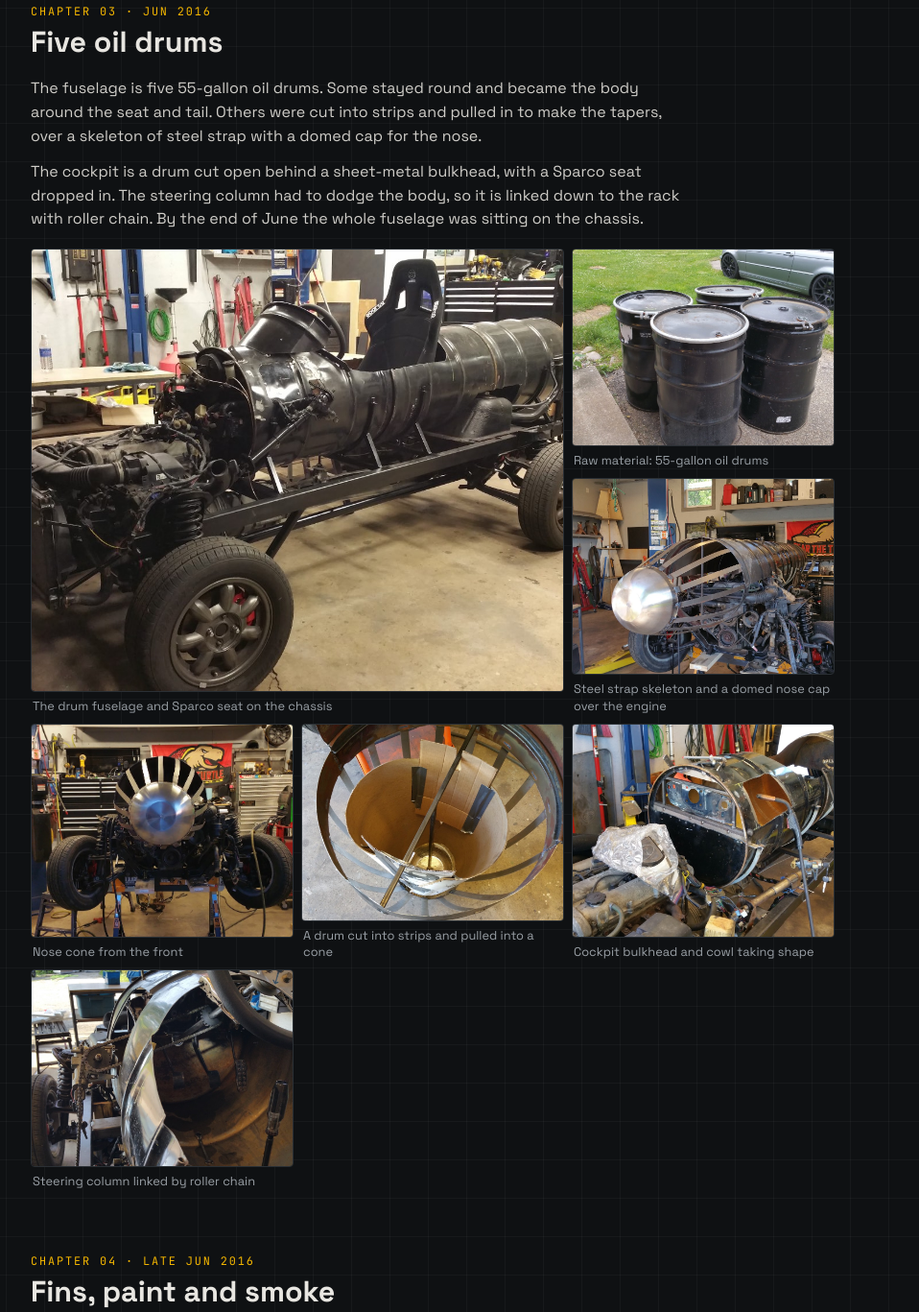
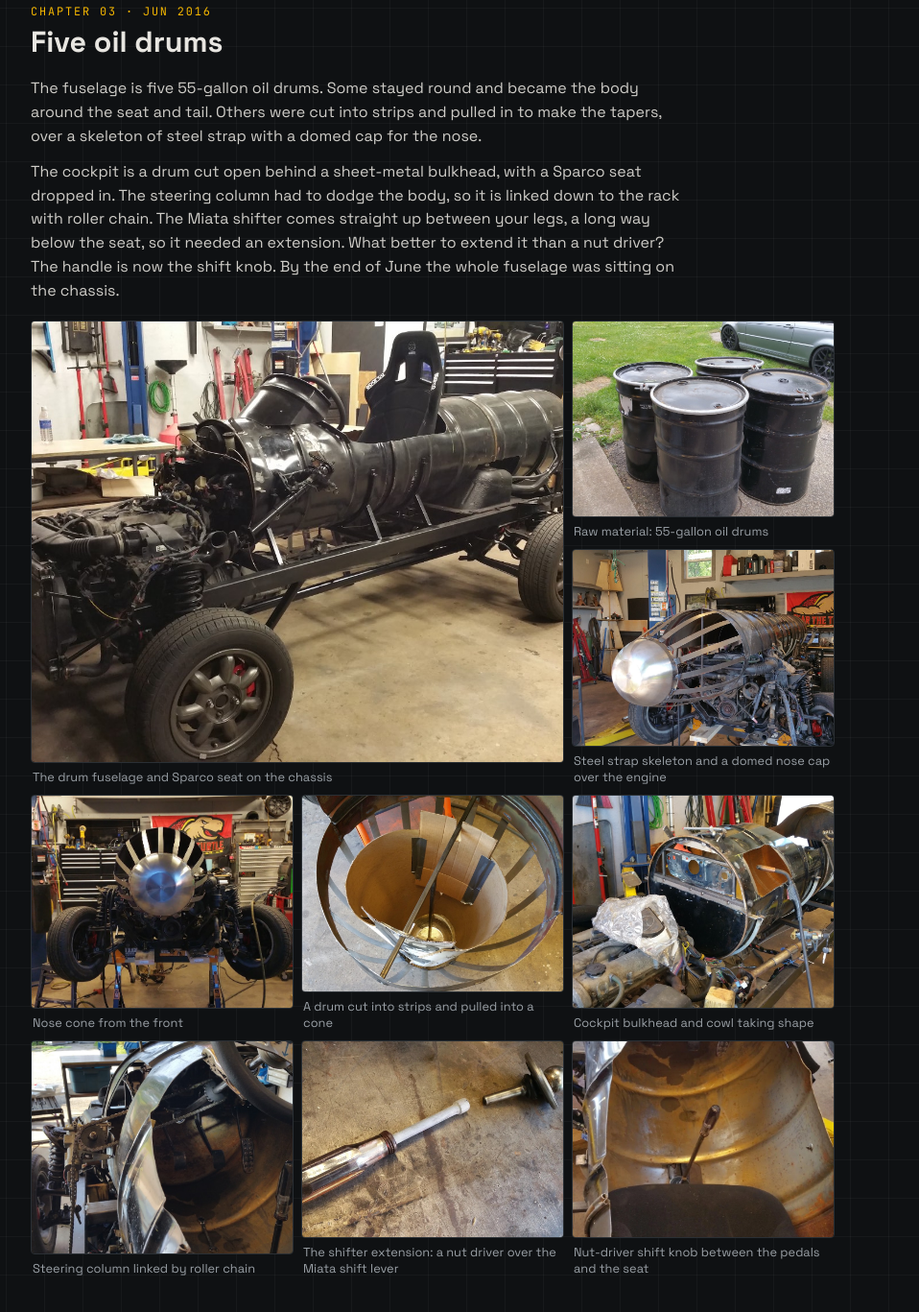
Before and after one commit to adamdaly-cell/mechayard-site, a plain HTML site: page builds/rocket-car/index.html in a window 1280 px wide. Shown: the part 3432-4799 px from the top of the page at 96% size, without its empty margins (314-1272 px from the left). Drawn offline with Linux system fonts and the light colour scheme.

Commit message:
Add the nut-driver shifter to the Rocket Car build
Co-Authored-By: Claude Opus 5.5 <noreply@anthropic.com>

```diff
--- a/builds/rocket-car/index.html
+++ b/builds/rocket-car/index.html
@@ -103,7 +103,7 @@
         <div class="ch-head"><span class="ch-no">CHAPTER 03 · JUN 2016</span><h2>Five oil drums</h2></div>
         <div class="prose">
           <p>The fuselage is five 55-gallon oil drums. Some stayed round and became the body around the seat and tail. Others were cut into strips and pulled in to make the tapers, over a skeleton of steel strap with a domed cap for the nose.</p>
-          <p>The cockpit is a drum cut open behind a sheet-metal bulkhead, with a Sparco seat dropped in. The steering column had to dodge the body, so it is linked down to the rack with roller chain. By the end of June the whole fuselage was sitting on the chassis.</p>
+          <p>The cockpit is a drum cut open behind a sheet-metal bulkhead, with a Sparco seat dropped in. The steering column had to dodge the body, so it is linked down to the rack with roller chain. The Miata shifter comes straight up between your legs, a long way below the seat, so it needed an extension. What better to extend it than a nut driver? The handle is now the shift knob. By the end of June the whole fuselage was sitting on the chassis.</p>
         </div>
         <div class="shots">
           <figure class="w"><button type="button" data-img="img/body-on.jpg" data-cap="The drum fuselage and Sparco seat on the chassis" aria-label="Enlarge: The drum fuselage and Sparco seat on the chassis"><img src="img/body-on.jpg" alt="The drum fuselage and Sparco seat on the chassis" loading="lazy"></button><figcaption>The drum fuselage and Sparco seat on the chassis</figcaption></figure>
@@ -113,6 +113,8 @@
           <figure><button type="button" data-img="img/drum-cone.jpg" data-cap="A drum cut into strips and pulled into a cone" aria-label="Enlarge: A drum cut into strips and pulled into a cone"><img src="img/drum-cone.jpg" alt="A drum cut into strips and pulled into a cone" loading="lazy"></button><figcaption>A drum cut into strips and pulled into a cone</figcaption></figure>
           <figure><button type="button" data-img="img/cowl.jpg" data-cap="Cockpit bulkhead and cowl taking shape" aria-label="Enlarge: Cockpit bulkhead and cowl taking shape"><img src="img/cowl.jpg" alt="Cockpit bulkhead and cowl taking shape" loading="lazy"></button><figcaption>Cockpit bulkhead and cowl taking shape</figcaption></figure>
           <figure><button type="button" data-img="img/steering-chain.jpg" data-cap="Steering column linked by roller chain" aria-label="Enlarge: Steering column linked by roller chain"><img src="img/steering-chain.jpg" alt="Steering column linked by roller chain" loading="lazy"></button><figcaption>Steering column linked by roller chain</figcaption></figure>
+          <figure><button type="button" data-img="img/shifter-parts.jpg" data-cap="The shifter extension: a nut driver over the Miata shift lever" aria-label="Enlarge: The shifter extension: a nut driver over the Miata shift lever"><img src="img/shifter-parts.jpg" alt="The shifter extension: a nut driver over the Miata shift lever" loading="lazy"></button><figcaption>The shifter extension: a nut driver over the Miata shift lever</figcaption></figure>
+          <figure><button type="button" data-img="img/shifter-cockpit.jpg" data-cap="Nut-driver shift knob between the pedals and the seat" aria-label="Enlarge: Nut-driver shift knob between the pedals and the seat"><img src="img/shifter-cockpit.jpg" alt="Nut-driver shift knob between the pedals and the seat" loading="lazy"></button><figcaption>Nut-driver shift knob between the pedals and the seat</figcaption></figure>
         </div>
       </section>
       <section class="ch" id="ch-4">
```
Also changed, not shown: builds/rocket-car/img/shifter-cockpit.jpg (added), builds/rocket-car/img/shifter-parts.jpg (added).
